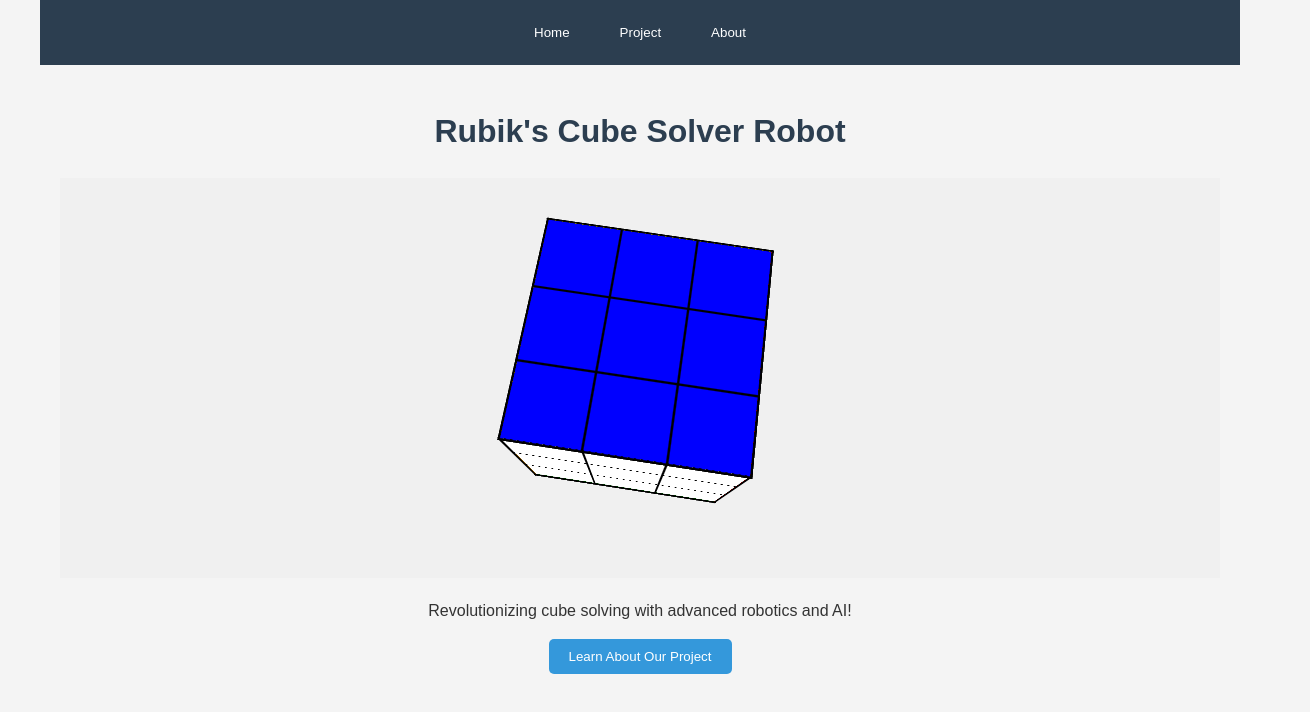
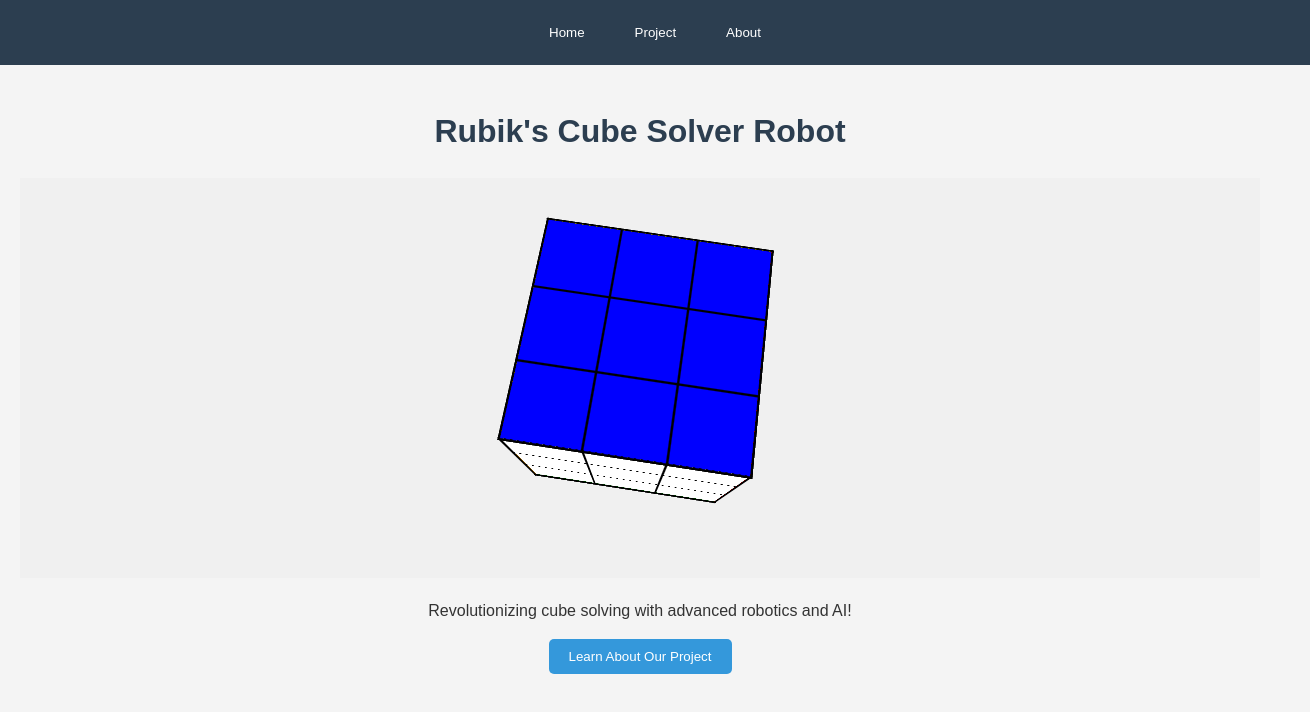
Before and after one commit to SalahKhalill/Rubik_cube, a React (Create React App) app: page / in a window 1280 px wide. Shown: the top 712 px of the page, 1310 px wide, since content can reach past the window. Built offline with nearby package versions, Linux system fonts and the light colour scheme.

Commit message:
Updated nav bar

```diff
--- a/src/App.js
+++ b/src/App.js
@@ -3,12 +3,13 @@ import Navigation from './components/Navigation';
 import HomePage from './components/HomePage';
 import ProjectPage from './components/ProjectPage';
 import AboutPage from './components/AboutPage';
-import './index.css'; // or './App.css'
+import './index.css';
+
 const App = () => {
   const [currentPage, setCurrentPage] = useState('home');
 
   const renderPage = () => {
-    switch(currentPage) {
+    switch (currentPage) {
       case 'home':
         return <HomePage />;
       case 'project':
@@ -21,9 +22,11 @@ const App = () => {
   };
 
   return (
-    <div className="app-container max-w-4xl mx-auto">
+    <div className="app-container">
       <Navigation setCurrentPage={setCurrentPage} />
-      {renderPage()}
+      <div className="content max-w-4xl mx-auto">
+        {renderPage()}
+      </div>
     </div>
   );
 };
--- a/src/components/Navigation.js
+++ b/src/components/Navigation.js
@@ -1,8 +1,9 @@
+
 import React from 'react';
 
 const Navigation = ({ setCurrentPage }) => {
   return (
-    <nav className="flex justify-center bg-gray-800 p-4 space-x-4">
+    <nav className="w-full bg-gray-800 p-4 flex justify-center space-x-4">
       <button
         onClick={() => setCurrentPage('home')}
         className="text-white hover:bg-gray-700 px-3 py-2 rounded"
--- a/src/index.css
+++ b/src/index.css
@@ -10,13 +10,15 @@ body {
 
 /* App Container */
 .app-container {
-  max-width: 1200px;
+  /* max-width: 1200px; */
+  width: 100%;
   margin: 0 auto;
   /* padding: 20px; */
 }
 
 /* Navigation Styles */
 nav {
+  width: 100%;
   display: flex;
   justify-content: center;
   background-color: #2c3e50;
```
Also changed, not shown: src/components/AboutPage.js (line endings or trailing spaces).
